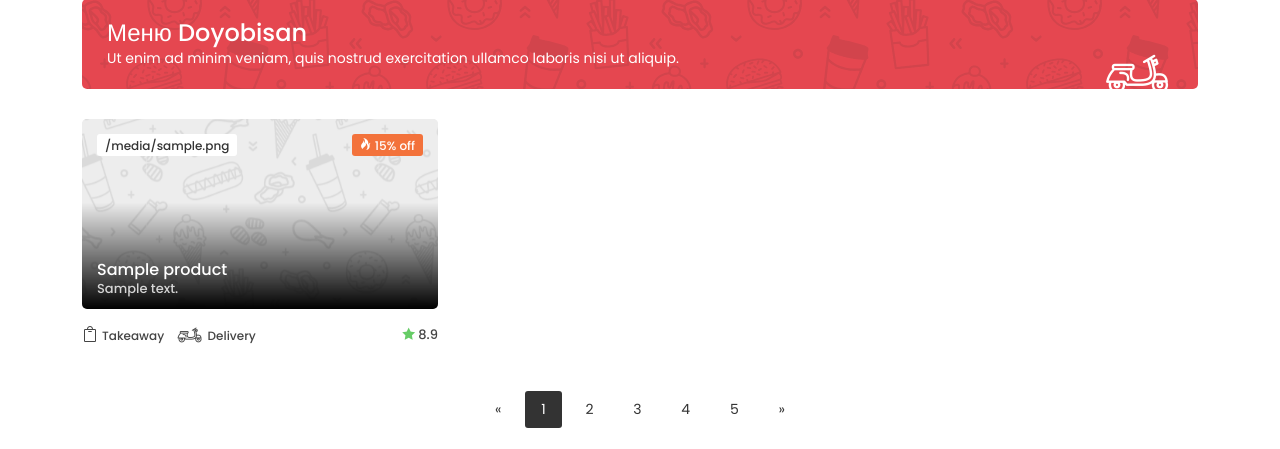
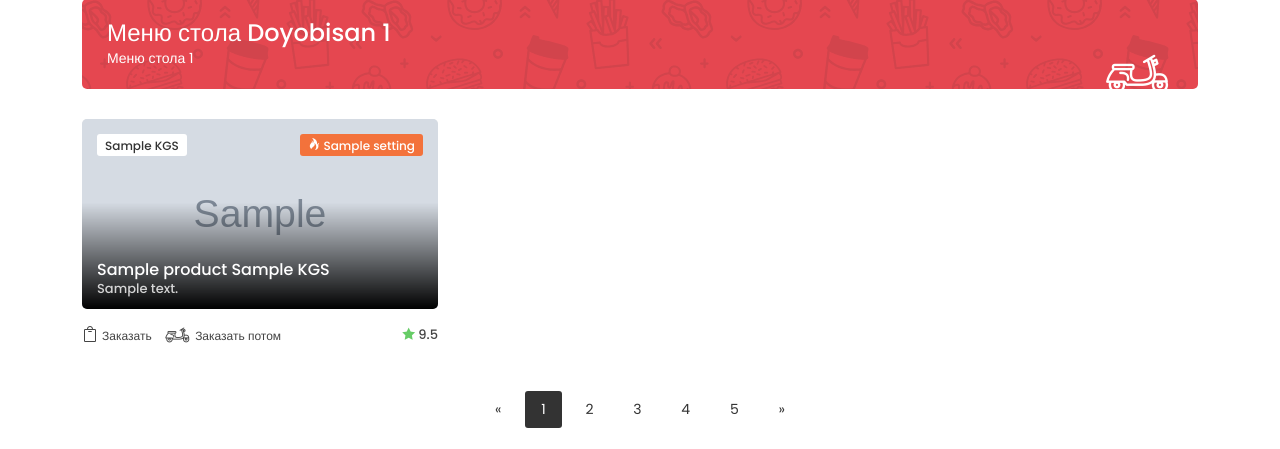
Before and after one commit to Toktorov/DoyobisanDelivery, a Django app: page /menu/1/ in a window 1280 px wide. Shown: the part 46-495 px from the top of the page. Run offline with Django 4.2, Linux system fonts and the light colour scheme; tables that the repository leaves empty hold one stand-in row (values such as "Sample post"); grey boxes marked "Sample" are stand-in pictures; parts of the project's set-up code (start-up, migrations or seed data) failed here and were passed over; some libraries are stand-ins or nearby versions.

Commit message:
online menu 30%

```diff
--- a/apps/tables/views.py
+++ b/apps/tables/views.py
@@ -6,7 +6,7 @@
 
 # Create your views here.
 def menu(request, table_uuid):
-    table = Table(id=table_uuid)
+    table = Table.objects.get(number=table_uuid)
     setting = Setting.objects.latest('id')
     products = Product.objects.all()
     return render(request, 'menu/index.html', locals())
--- a/templates/menu/index.html
+++ b/templates/menu/index.html
@@ -112,8 +112,8 @@
 	    <div class="container margin_30_20">
 
 	        <div class="promo mb_30">
-	            <h3>Меню Doyobisan {{ table.title }}</h3>
-	            <p>Ut enim ad minim veniam, quis nostrud exercitation ullamco laboris nisi ut aliquip.</p>
+	            <h3>Меню стола Doyobisan {{ table.number }}</h3>
+	            <p>Меню стола {{ table.number }}</p>
 	            <i class="icon-food_icon_delivery"></i>
 	        </div>
 	        <!-- /promo -->
@@ -123,20 +123,20 @@
 	            <div class="col-xl-4 col-lg-6 col-md-6 col-sm-6 isotope-item delivery">
 	                <div class="strip">
 	                    <figure>
-	                        <span class="ribbon off">15% off</span>
-	                        <img src="img/lazy-placeholder.png" data-src="{{ product.image.url }}" class="img-fluid lazy" alt="{{ product.title }}">
+	                        <span class="ribbon off">{{ setting.title }}</span>
+	                        <img src="{{ product.image.url }}" data-src="{{ product.image.url }}" class="img-fluid lazy" alt="{{ product.title }}">
 	                        <a href="detail-restaurant.html" class="strip_info">
-	                            <small>{{ product.image.url }}</small>
+	                            <small>{{ product.price }} KGS</small>
 	                            <div class="item_title">
-	                                <h3>{{ product.title }}</h3>
+	                                <h3>{{ product.title }} {{ product.price }} KGS</h3>
 	                                <small>{{ product.description|truncatewords:10 }}</small>
 	                            </div>
 	                        </a>
 	                    </figure>
 	                    <ul>
-	                        <li><span class="take yes">Takeaway</span> <span class="deliv yes">Delivery</span></li>
+	                        <li><span class="take yes">Заказать</span> <span class="deliv yes">Заказать потом</span></li>
 	                        <li>
-	                            <div class="score"><strong>8.9</strong></div>
+	                            <div class="score"><strong>9.5</strong></div>
 	                        </li>
 	                    </ul>
 	                </div>
```
